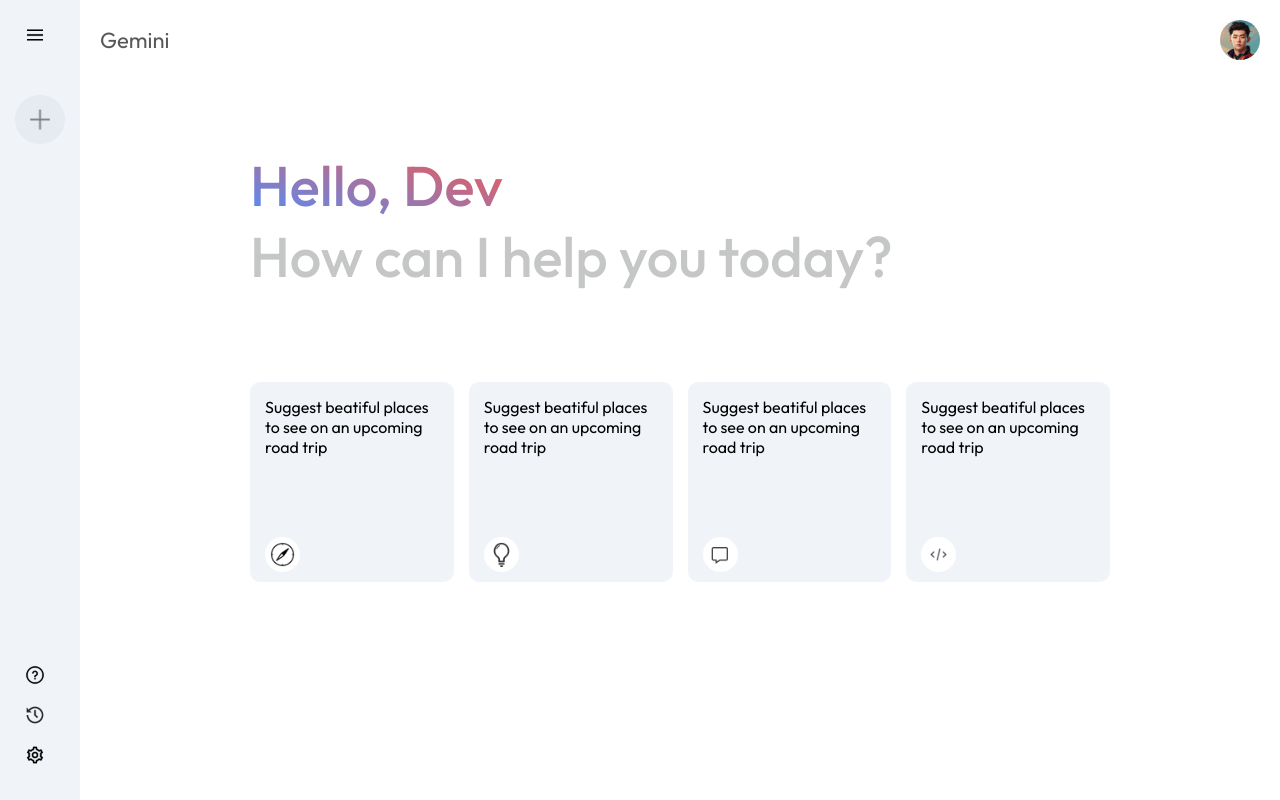
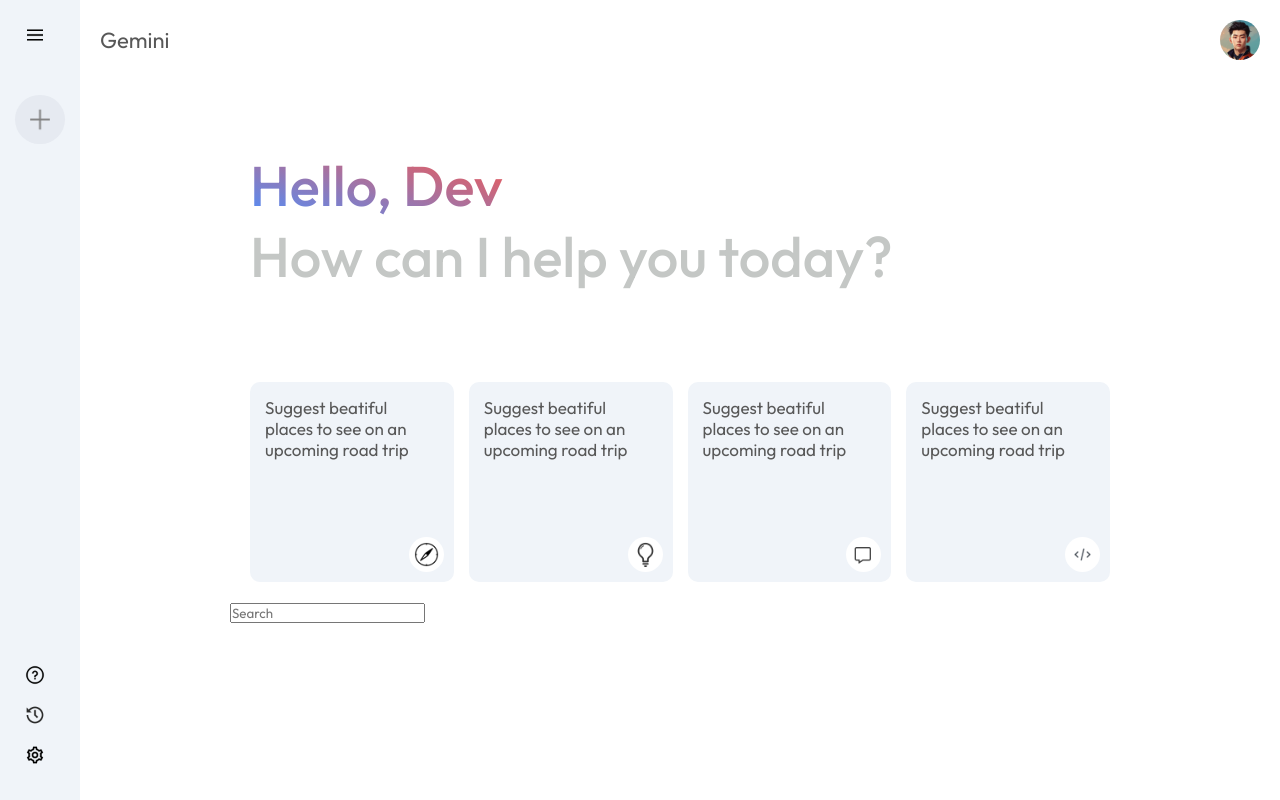
Before and after one commit to tamayo2/Gemini-API, a React (Vite) app: page / in a window 1280 px wide. Built offline with nearby package versions, Linux system fonts and the light colour scheme.

Commit message:
ended 5/03/2025

```diff
--- a/src/components/Main/Main.css
+++ b/src/components/Main/Main.css
@@ -61,4 +61,14 @@
     background-color: white;
     border-radius: 20px;
     bottom: 10px;
+    right: 10px;
 }
+
+.main .card p {
+    color: #585858;
+    font-size: 17px;
+}
+
+.main .card:hover {
+    background-color: #dfe4ea;
+}
--- a/src/components/Main/Main.jsx
+++ b/src/components/Main/Main.jsx
@@ -31,6 +31,11 @@
                         <img src={assets.code_icon} alt='compass' />
                     </div>
                 </div>
+                <div className='main-bottom'>
+                    <div className='search-box'>
+                        <input type='text' placeholder='Search' />
+                    </div>
+                </div>
             </div>
         </div>
     )
```
